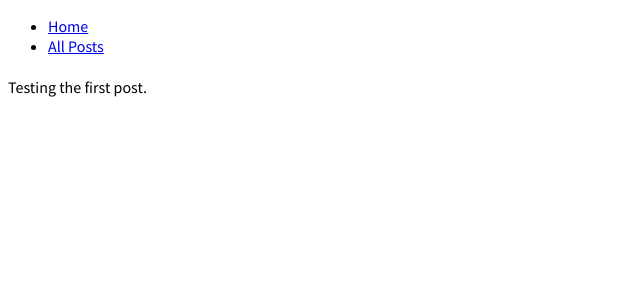
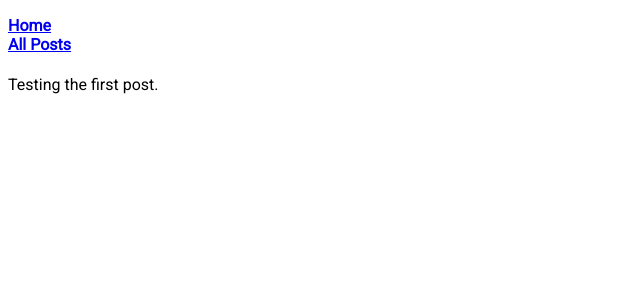
Before and after one commit to overheardonearth/overheardonearth.github.io, a Jekyll site: the page built from index.html, in a window 1280 px wide. Shown: the top 300 px of the page, without its empty margins (0-640 px from the left). Built offline with Jekyll 4.4.1, drawn with Linux system fonts in a browser that asks for light colours.

Commit message:
Update main.css

```diff
--- a/css/main.css
+++ b/css/main.css
@@ -1,11 +1,5 @@
 /*
 
-nav ul, footer ul {
-    font-family:'Helvetica', 'Arial', 'Sans-Serif';
-    padding: 0px;
-    list-style: none;
-    font-weight: bold;
-}
 nav ul li, footer ul li {
     display: inline;
     margin-right: 20px;
@@ -27,6 +21,12 @@ p {
 */
 
 
+nav ul {
+    padding: 0px;
+    list-style: none;
+    font-weight: bold;
+}
+
 body {
-    font-family: 'Source Sans Pro', 'PT Serif', Sans-Serif;
+    font-family: 'Roboto', 'Source Sans Pro', 'PT Serif', Sans-Serif;
 }
```
